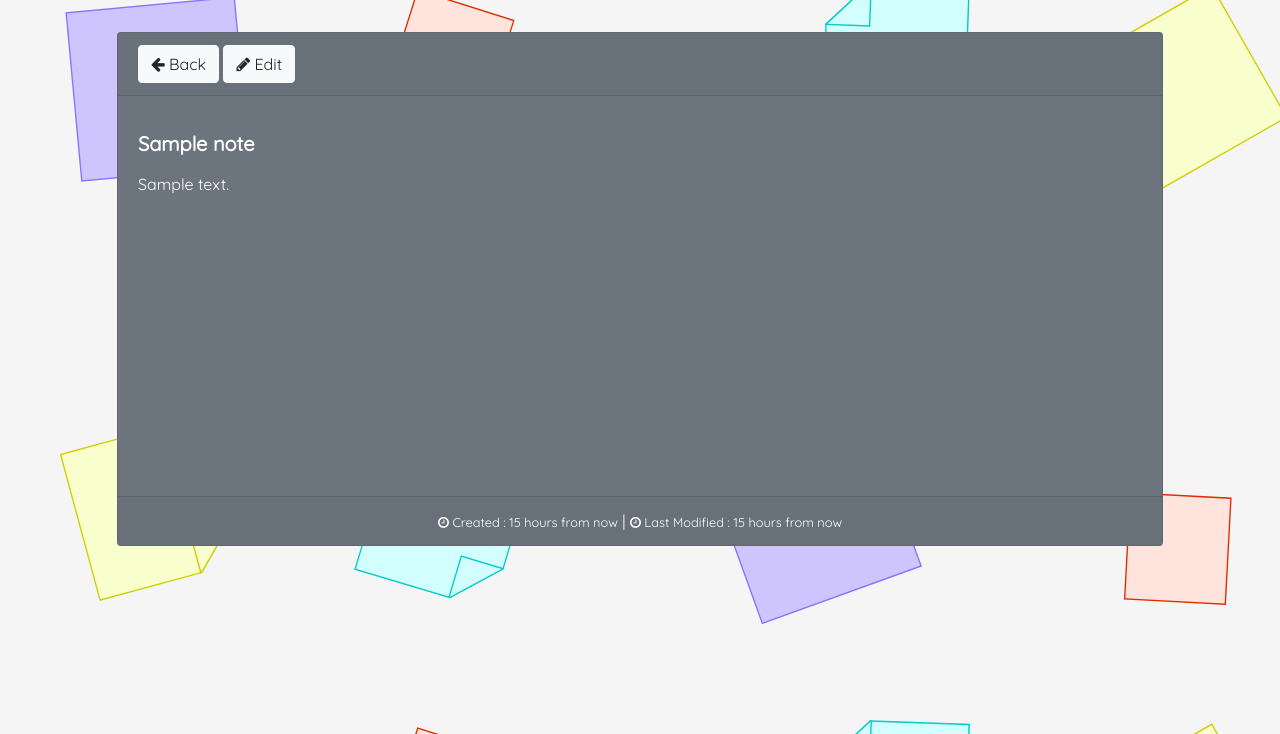
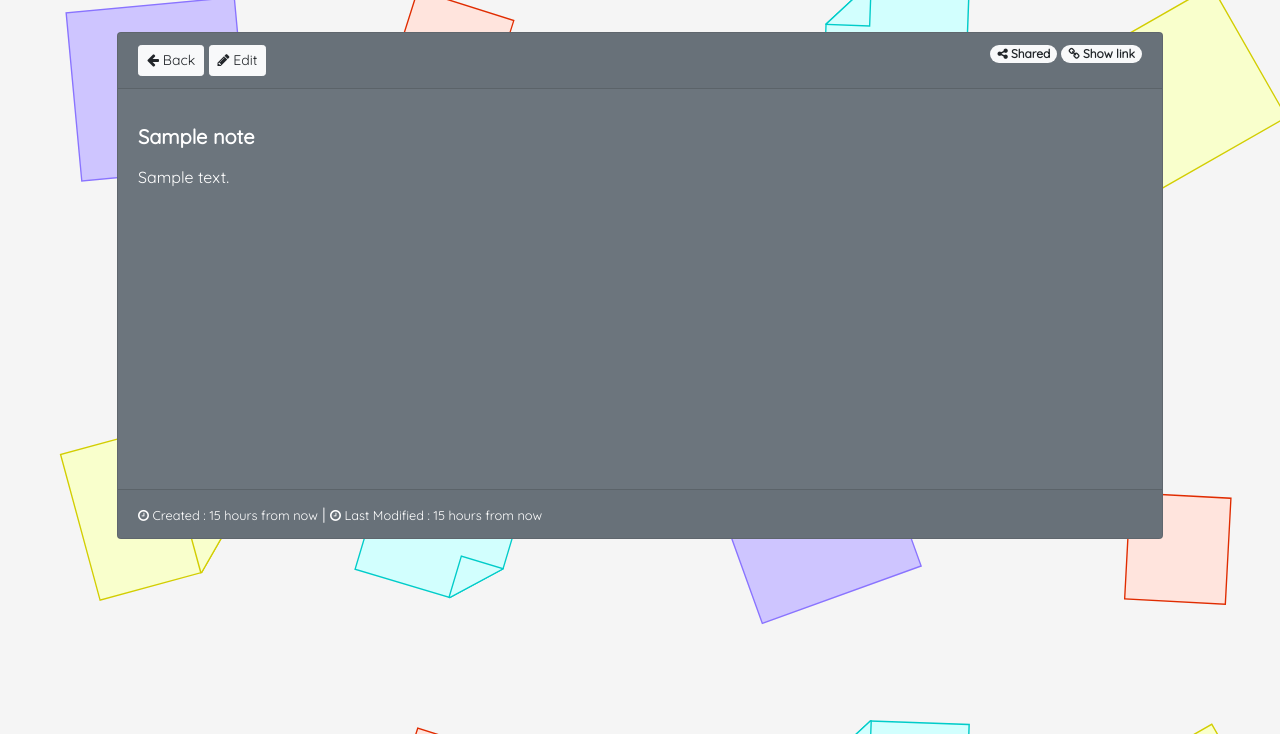
Before and after one commit to cod3rboy/djangostickynotes, a Django app: a page that uses notesapp/templates/notesapp/notes_detail.html in a window 1280 px wide. Shown: the part 66-800 px from the top of the page. Run offline with Django 3.2, Linux system fonts and the light colour scheme; a user stored in the database is signed in; tables that the repository leaves empty hold one stand-in row (values such as "Sample post"); some libraries are stand-ins or nearby versions.

Commit message:
Added feature to share note with public

```diff
--- a/accountsapp/templates/accountsapp/profile_change.html
+++ b/accountsapp/templates/accountsapp/profile_change.html
@@ -4,7 +4,7 @@
 
 {% load static %}
 
-{% block title %}{{ siteuser.first_name }}&apos;s Profile{% endblock %}
+{% block title %}Change Profile{% endblock %}
 
 {% block content %}
     <div class="container bg-light mt-3 p-2 text-dark">
--- a/notesapp/models.py
+++ b/notesapp/models.py
@@ -17,6 +17,7 @@ class Note(models.Model):
         related_name='notes',
     )
     slug = models.SlugField(blank=False, unique=True, null=True)
+    shared = models.BooleanField(blank=False, null=False, default=False)
 
     class BackgroundColors(models.TextChoices):
         MAGENTA = '#17A2B8'
--- a/notesapp/templates/notesapp/home.html
+++ b/notesapp/templates/notesapp/home.html
@@ -30,8 +30,11 @@
                                     </a>
                                 </div>
                             </div>
-                            <div class="card-footer text-center">
+                            <div class="card-footer text-justify">
                                 <small><i class="fa fa-clock-o" aria-hidden="true"></i> Created : {{ note.created_on|naturaltime }} </small>
+                                {% if note.shared %}
+                                    <span class="badge badge-pill badge-light"><i class="fa fa-share-alt" aria-hidden="true"></i> Shared</span>
+                                {% endif %}
                             </div>
                         </div>
                     </div>
--- a/notesapp/templates/notesapp/notes_detail.html
+++ b/notesapp/templates/notesapp/notes_detail.html
@@ -11,19 +11,29 @@
         <div class="col-12">
             <div class="card-detail">
                 <div class="card text-white {% random_card_background %}">
-                    <div class="card-header">
+                    <div class="card-header text-dark">
                         <span class="ml-auto">
-                            <a href="{% url 'home' %}" class="btn btn-light" title="Back to all notes"><i class="fa fa-arrow-left"></i> Back</a>
+                            <a href="{% url 'home' %}" class="btn btn-sm btn-light" title="Back to all notes"><i
+                                    class="fa fa-arrow-left"></i> Back</a>
                         </span>
                         <span class="mr-auto">
-                            <a href="{% url 'note_edit' note.slug %}" class="btn btn-light" title="Edit Note"><i class="fa fa-pencil"></i> Edit</a>
+                            <a href="{% url 'note_edit' note.slug %}" class="btn btn-sm btn-light" title="Edit Note"><i
+                                    class="fa fa-pencil"></i> Edit</a>
                         </span>
+                        {% if note.shared %}
+                            <a id="showLinkButton" href="#" class="badge badge-pill badge-light float-right ml-1"
+                               data-toggle="popover" title="Link to share"
+                               data-content="{{ protocol }}://{{ domain }}{% url 'shared_note_detail' note.slug %}">
+                                <i class="fa fa-link" aria-hidden="true"></i> Show link
+                            </a>
+                            <span class="badge badge-pill badge-light float-right"><i class="fa fa-share-alt" aria-hidden="true"></i> Shared</span>
+                        {% endif %}
                     </div>
                     <div class="card-body">
                         <h5 class="card-title note-detail-title">{{ note.title }}</h5>
                         <p class="card-text note-detail-text">{{ note.text }}</p>
                     </div>
-                    <div class="card-footer text-center">
+                    <div class="card-footer text-justify">
                         <small><i class="fa fa-clock-o" aria-hidden="true"></i> Created : {{ note.created_on|naturaltime }}</small> |
                         <small><i class="fa fa-clock-o" aria-hidden="true"></i> Last Modified : {{ note.updated_on|naturaltime }}</small>
                     </div>
@@ -32,3 +42,14 @@
         </div>
     </div>
 {% endblock %}
+
+{# Javascript code for Show Link Button #}
+{% block script %}
+    <script>
+        $(function () {
+            $("a#showLinkButton").popover({
+                container: '.text-dark'
+            });
+        });
+    </script>
+{% endblock %}
--- a/notesapp/urls.py
+++ b/notesapp/urls.py
@@ -7,5 +7,6 @@ urlpatterns = [
     path('notes/new/', views.NoteCreateView.as_view(), name='note_new'),
     path('notes/<slug:slug>/', views.NoteDetailView.as_view(), name='note_detail'),
     path('notes/<slug:slug>/edit/', views.NoteEditView.as_view(), name='note_edit'),
-    path('notes/<slug:slug>/delete/', views.NoteDeleteView.as_view(), name='note_delete')
+    path('notes/<slug:slug>/delete/', views.NoteDeleteView.as_view(), name='note_delete'),
+    path('notes/shared/<slug:slug>/', views.SharedNoteDetailView.as_view(), name='shared_note_detail'),
 ]
--- a/notesapp/views.py
+++ b/notesapp/views.py
@@ -2,7 +2,7 @@ from django.views.generic import ListView, CreateView, DetailView, UpdateView, D
 from .models import Note
 from django.urls import reverse_lazy
 from django.contrib.auth.mixins import LoginRequiredMixin
-
+from django.contrib.sites.shortcuts import get_current_site
 
 class HomepageView(LoginRequiredMixin, ListView):
     template_name = 'notesapp/home.html'
@@ -15,7 +15,7 @@ class HomepageView(LoginRequiredMixin, ListView):
 class NoteCreateView(LoginRequiredMixin, CreateView):
     template_name = 'notesapp/notes_new.html'
     model = Note
-    fields = ('title', 'text',)
+    fields = ('title', 'text', 'shared')
 
     def form_valid(self, form):
         form.instance.author = self.request.user
@@ -30,11 +30,18 @@ class NoteDetailView(LoginRequiredMixin, DetailView):
     def get_queryset(self):
         return self.model.objects.filter(author=self.request.user, slug=self.kwargs['slug'])
 
+    def get_context_data(self, **kwargs):
+        kwargs.update({
+          'domain': get_current_site(request=self.request).domain,
+          'protocol': 'https' if self.request.is_secure() else 'http',
+        })
+        return super().get_context_data(**kwargs)
+
 
 class NoteEditView(LoginRequiredMixin, UpdateView):
     template_name = 'notesapp/notes_edit.html'
     model = Note
-    fields = ('title', 'text')
+    fields = ('title', 'text', 'shared')
     slug_field = 'slug'
 
     def get_queryset(self):
@@ -49,3 +56,12 @@ class NoteDeleteView(LoginRequiredMixin, DeleteView):
 
     def get_queryset(self):
         return self.model.objects.filter(author=self.request.user, slug=self.kwargs['slug'])
+
+
+class SharedNoteDetailView(DetailView):
+    template_name = 'notesapp/shared_note_detail.html'
+    model = Note
+    slug_field = 'slug'
+
+    def get_queryset(self):
+        return self.model.objects.filter(slug=self.kwargs['slug'], shared=True)
```
Also changed, not shown: notesapp/templates/notesapp/shared_note_detail.html (added, +30 -0 lines), notesapp/migrations/0003_note_shared.py (added).
